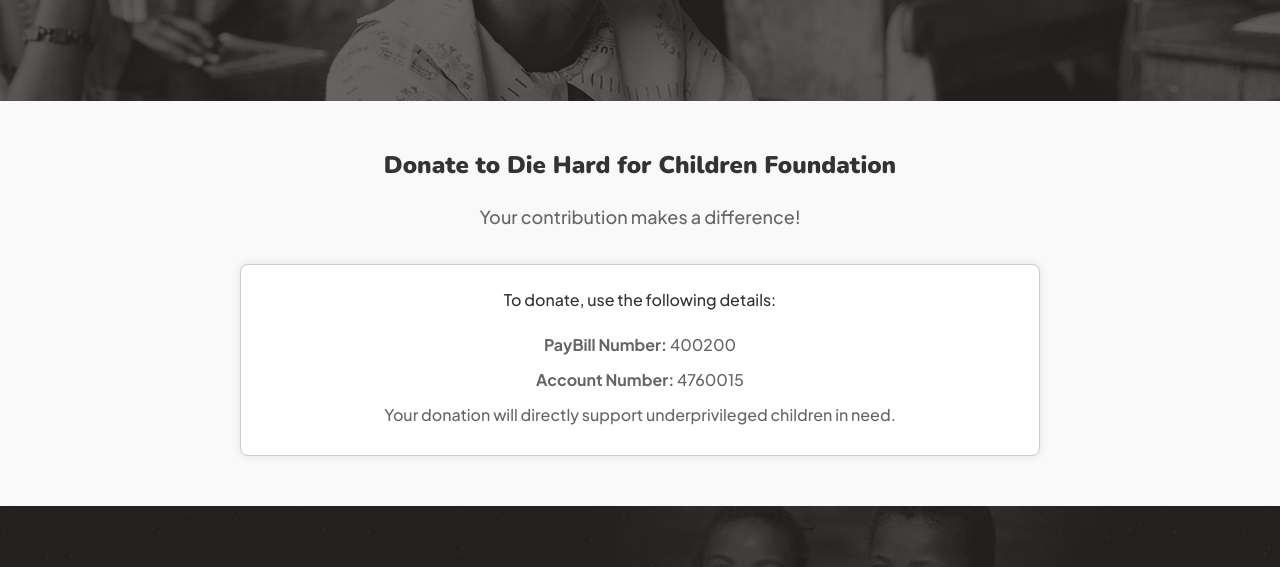
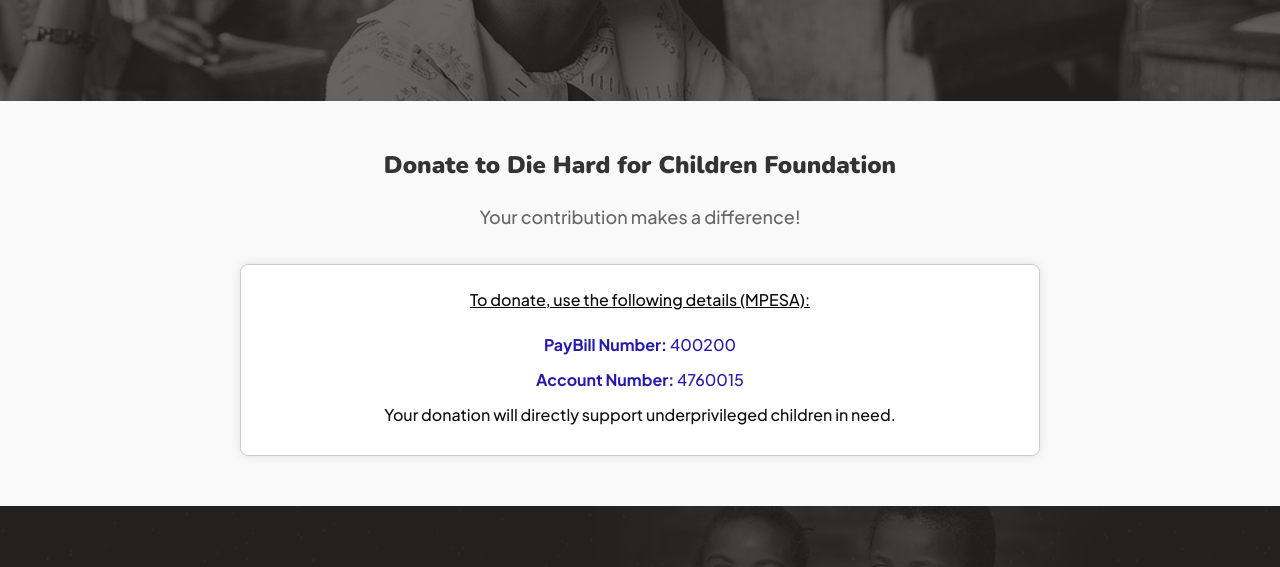
Before and after one commit to Radula254/die-hard-children-foundation, a plain HTML site: page donate.html in a window 1280 px wide. Shown: the part 456-1023 px from the top of the page. Drawn offline with nearby package versions, Linux system fonts and the light colour scheme; files whose address does not match are found by name; a web font is replaced by a local one.

Commit message:
Increase color

```diff
--- a/donate.html
+++ b/donate.html
@@ -136,10 +136,10 @@
                 <h2 style="font-size: 24px; color: #333; margin-bottom: 20px;">Donate to Die Hard for Children Foundation</h2>
                 <p style="font-size: 18px; color: #666; margin-bottom: 30px;">Your contribution makes a difference!</p>
                 <div style="background-color: #fff; border: 1px solid #ccc; border-radius: 8px; padding: 20px; box-shadow: 0 0 10px rgba(0, 0, 0, 0.1);">
-                    <p style="font-size: 16px; color: #333; margin-bottom: 15px;">To donate, use the following details:</p>
-                    <p style="font-size: 16px; color: #666; margin-bottom: 5px;"><strong>PayBill Number:</strong> 400200</p>
-                    <p style="font-size: 16px; color: #666; margin-bottom: 5px;"><strong>Account Number:</strong> 4760015</p>
-                    <p style="font-size: 16px; color: #666; margin-bottom: 5px;">Your donation will directly support underprivileged children in need.</p>
+                    <p style="font-size: 16px; text-decoration: underline; color: #0a0a0a; margin-bottom: 15px;">To donate, use the following details (MPESA):</p>
+                    <p style="font-size: 16px; color: #261aae; margin-bottom: 5px;"><strong>PayBill Number:</strong> 400200</p>
+                    <p style="font-size: 16px; color: #261aae; margin-bottom: 5px;"><strong>Account Number:</strong> 4760015</p>
+                    <p style="font-size: 16px; color: #101010; margin-bottom: 5px;">Your donation will directly support underprivileged children in need.</p>
                 </div>
             </div>
         </section>
```
